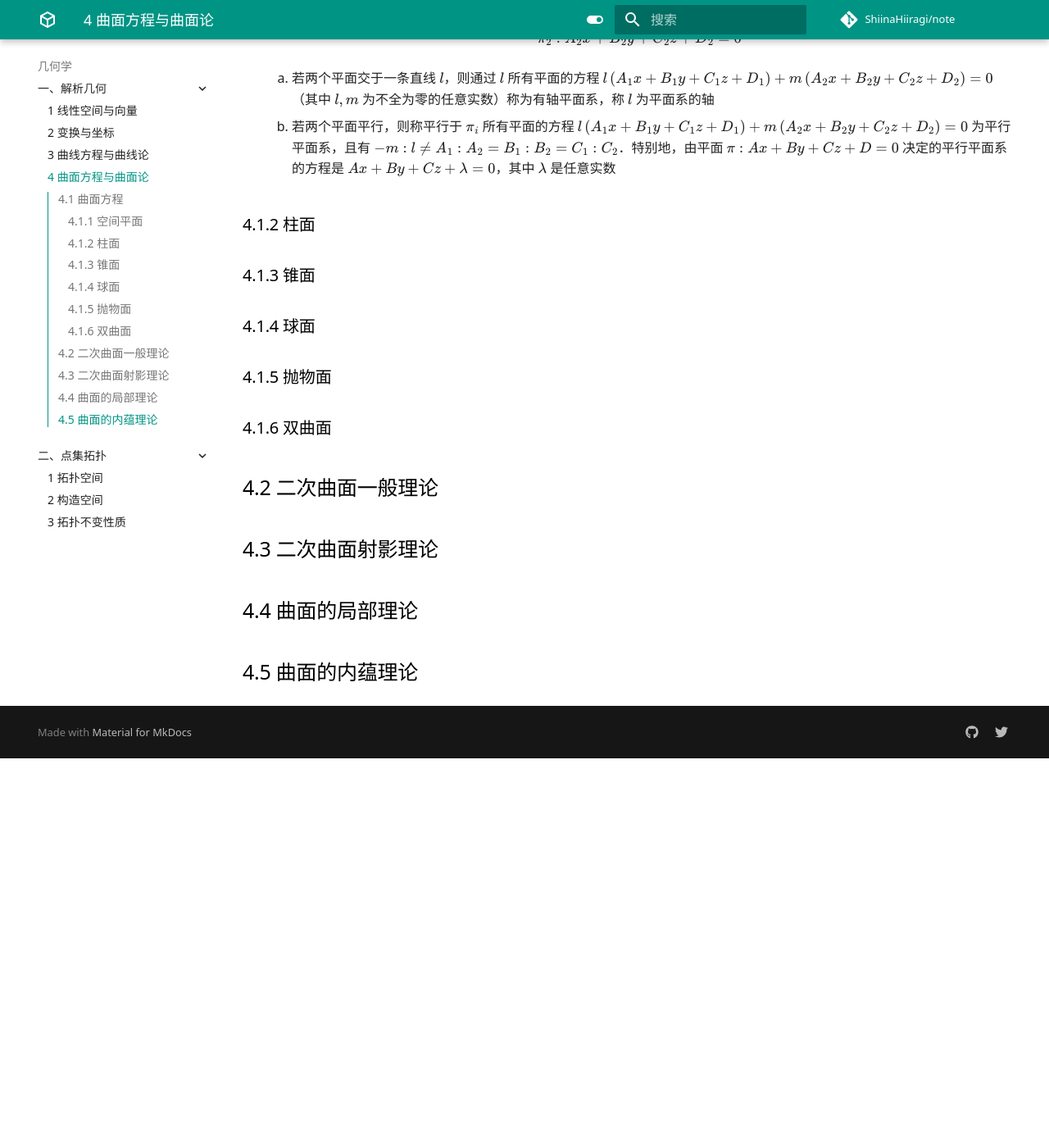
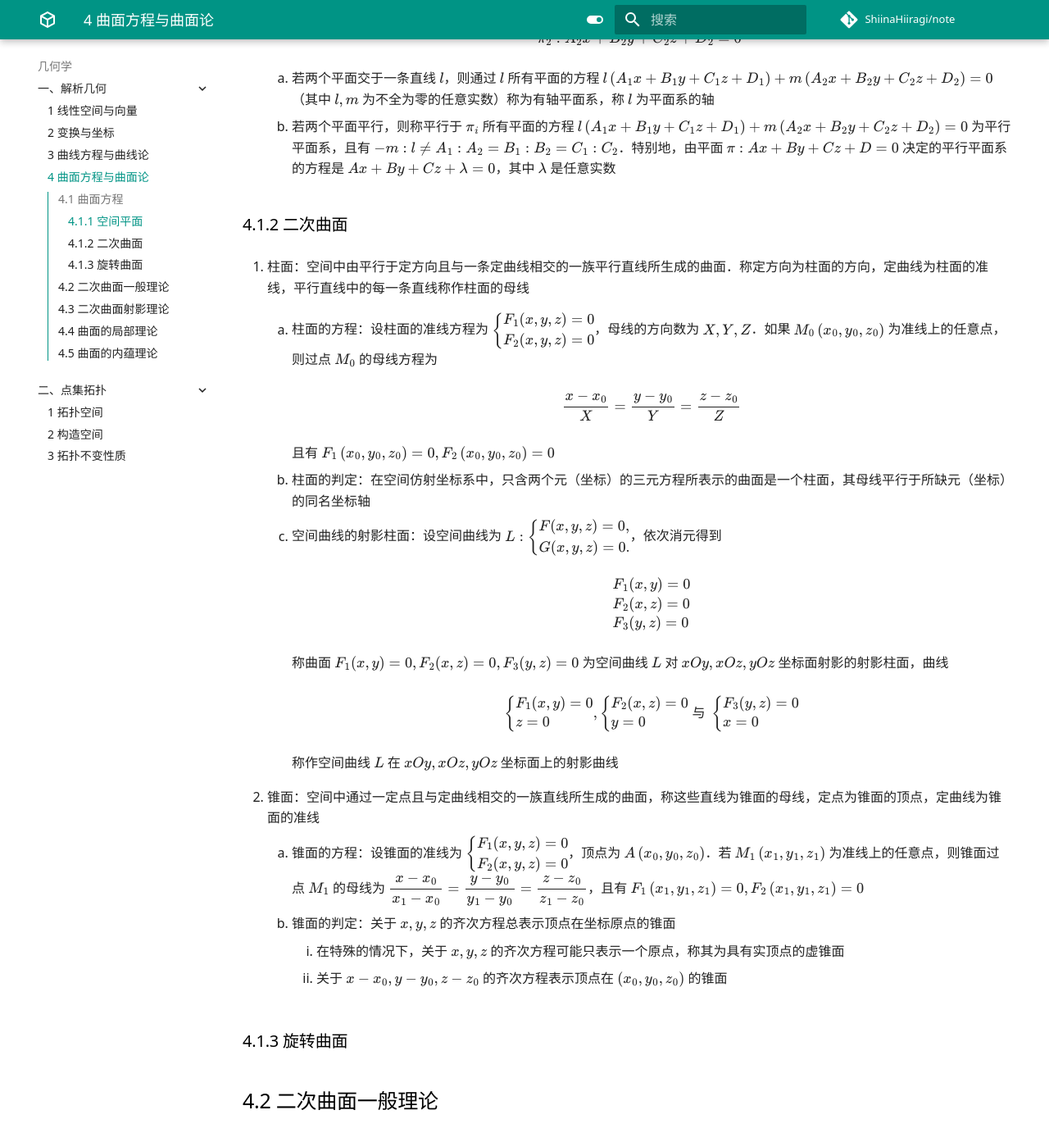
Before and after one commit to ShiinaHiiragi/note, an MkDocs documentation site: the page built from docs/top/anly/surf.md, in a window 1280 px wide and 1400 px high, scrolled down 3030 px. Shown: the top 1393 px of the window at 82% size. Built offline with MkDocs 1.6.1 and Material for MkDocs 9.7.7, drawn with Linux system fonts in a browser that asks for light colours; comment, search, counter and statistics services are not loaded; before the commit the page ends 3955 px from its top, so only the background shows below that.

Commit message:
add surf some

```diff
--- a/docs/top/anly/surf.md
+++ b/docs/top/anly/surf.md
@@ -127,15 +127,44 @@
     1. 若两个平面交于一条直线 $l$，则通过 $l$ 所有平面的方程 $l\left(A_1 x+B_1 y+C_1 z+D_1\right)+m\left(A_2 x+B_2 y+C_2 z+D_2\right)=0$（其中 $l, m$ 为不全为零的任意实数）称为有轴平面系，称 $l$ 为平面系的轴
     2. 若两个平面平行，则称平行于 $\pi_i$ 所有平面的方程 $l\left(A_1 x+B_1 y+C_1 z+D_1\right)+m\left(A_2 x+B_2 y+C_2 z+D_2\right)=0$ 为平行平面系，且有 $-m: l \neq A_1: A_2=B_1: B_2=C_1: C_2$．特别地，由平面 $\pi: A x+B y+C z+D=0$ 决定的平行平面系的方程是 $A x+B y+C z+\lambda=0$，其中 $\lambda$ 是任意实数
 
-### 4.1.2 柱面
+### 4.1.2 二次曲面
+1. 柱面：空间中由平行于定方向且与一条定曲线相交的一族平行直线所生成的曲面．称定方向为柱面的方向，定曲线为柱面的准线，平行直线中的每一条直线称作柱面的母线
+    1. 柱面的方程：设柱面的准线方程为 $\left\{\begin{array}{l}F_1(x, y, z)=0 \\F_2(x, y, z)=0\end{array}\right.$，母线的方向数为 $X, Y, Z$．如果 $M_0\left(x_0, y_0, z_0\right)$ 为准线上的任意点，则过点 $M_0$ 的母线方程为
 
-### 4.1.3 锥面
+        $$
+        \dfrac{x-x_0}{X}=\dfrac{y-y_0}{Y}=\dfrac{z-z_0}{Z}
+        $$
 
-### 4.1.4 球面
+        且有 $F_1\left(x_0, y_0, z_0\right)=0, F_2\left(x_0, y_0, z_0\right)=0$
 
-### 4.1.5 抛物面
+    2. 柱面的判定：在空间仿射坐标系中，只含两个元（坐标）的三元方程所表示的曲面是一个柱面，其母线平行于所缺元（坐标）的同名坐标轴
+    3. 空间曲线的射影柱面：设空间曲线为 $L:\left\{\begin{array}{l}F(x, y, z)=0, \\G(x, y, z)=0 .\end{array}\right.$，依次消元得到
 
-### 4.1.6 双曲面
+        $$
+        \begin{aligned}
+        & F_1(x, y)=0 \\
+        & F_2(x, z)=0 \\
+        & F_3(y, z)=0
+        \end{aligned}
+        $$
+
+        称曲面 $F_1(x, y) = 0, F_2(x, z)=0, F_3(y, z)=0$ 为空间曲线 $L$ 对 $xOy, xOz, yOz$ 坐标面射影的射影柱面，曲线
+
+        $$
+        \left\{\begin{aligned} & F_1(x, y)=0 \\ & z=0 \end{aligned}\right. ,
+        \left\{\begin{aligned} & F_2(x, z)=0 \\ & y=0 \end{aligned}\right. \textsf{ 与 }
+        \left\{\begin{aligned} & F_3(y, z)=0 \\ & x=0 \end{aligned}\right.
+        $$
+
+        称作空间曲线 $L$ 在 $xOy, xOz, yOz$ 坐标面上的射影曲线
+
+2. 锥面：空间中通过一定点且与定曲线相交的一族直线所生成的曲面，称这些直线为锥面的母线，定点为锥面的顶点，定曲线为锥面的准线
+    1. 锥面的方程：设锥面的准线为 $\left\{\begin{array}{l}F_1(x, y, z)=0 \\F_2(x, y, z)=0\end{array}\right.$，顶点为 $A\left(x_0, y_0, z_0\right)$．若 $M_1\left(x_1, y_1, z_1\right)$ 为准线上的任意点，则锥面过点 $M_1$ 的母线为 $\dfrac{x-x_0}{x_1-x_0}=\dfrac{y-y_0}{y_1-y_0}=\dfrac{z-z_0}{z_1-z_0}$，且有 $F_1\left(x_1, y_1, z_1\right)=0, F_2\left(x_1, y_1, z_1\right)=0$
+    2. 锥面的判定：关于 $x, y, z$ 的齐次方程总表示顶点在坐标原点的锥面
+        1. 在特殊的情况下，关于 $x, y, z$ 的齐次方程可能只表示一个原点，称其为具有实顶点的虚锥面
+        2. 关于 $x-x_0, y-y_0, z-z_0$ 的齐次方程表示顶点在 $\left(x_0, y_0, z_0\right)$ 的锥面
+
+### 4.1.3 旋转曲面
 
 ## 4.2 二次曲面一般理论
 
```
